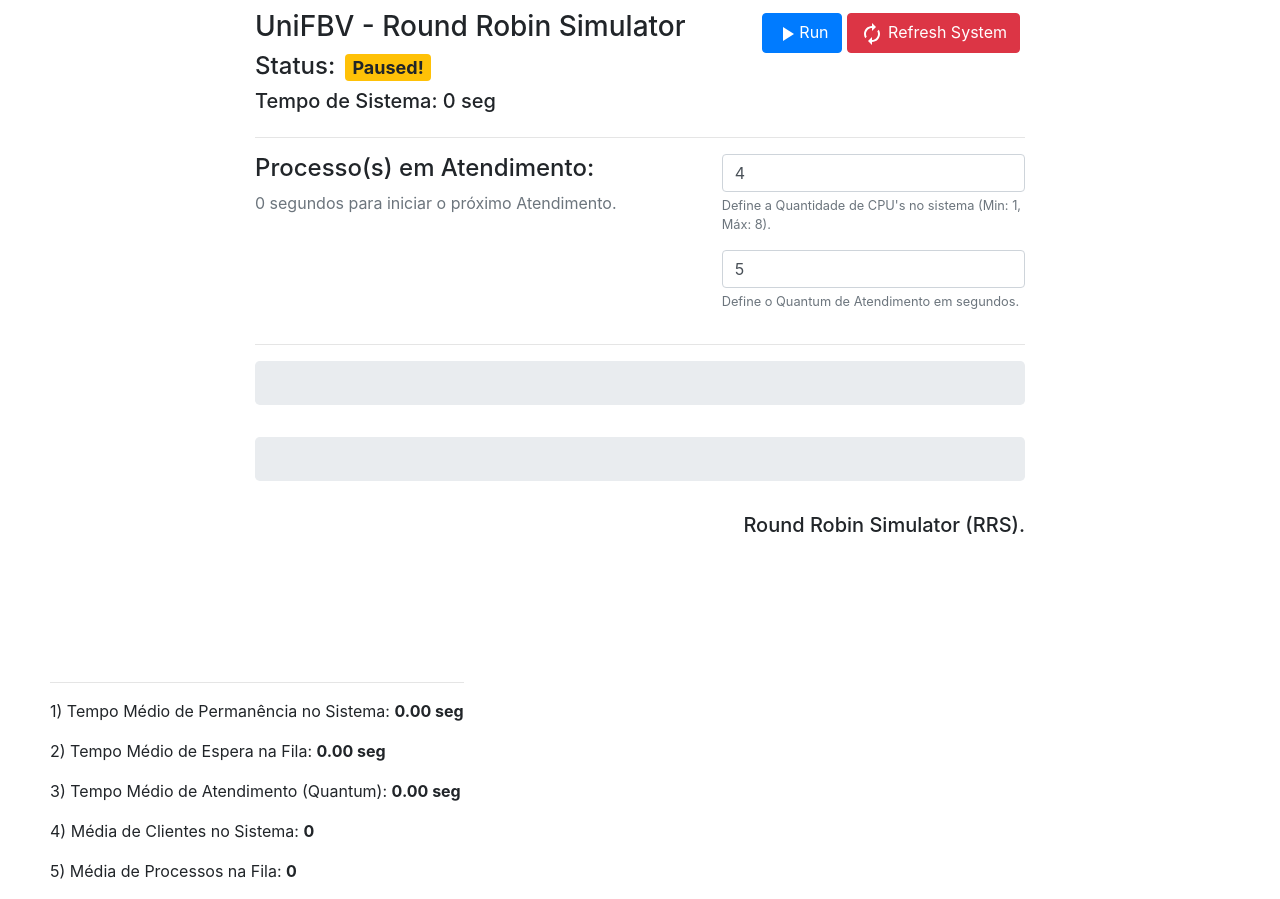
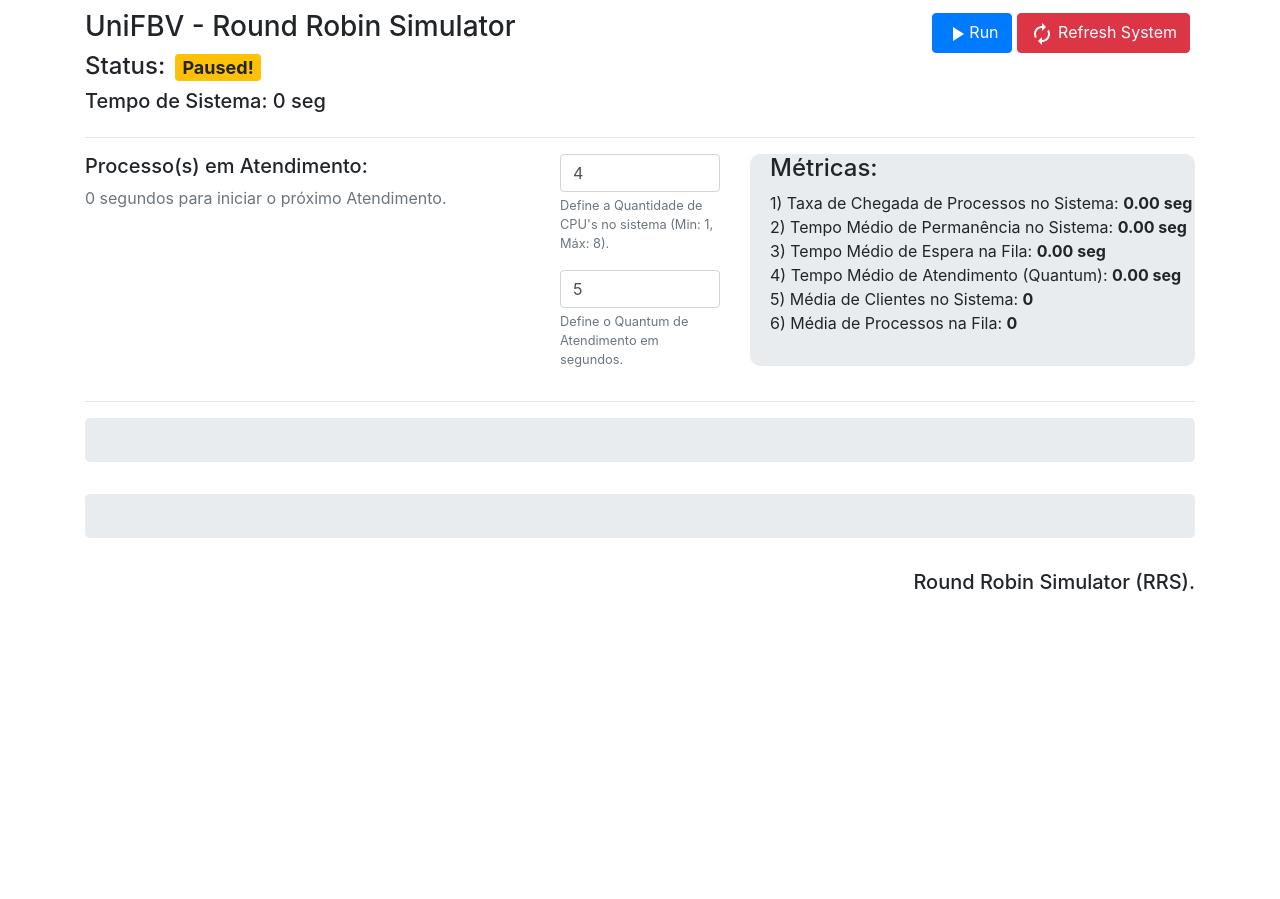
Before and after one commit to rafamatoso/roundrobinsim-reactsj, a React (Create React App) app in the folder osqueue-app/: page / in a window 1280 px wide. After the commit the page ends 800 px from the top, so only its background shows below. Built offline with nearby package versions, Linux system fonts and the light colour scheme.

Commit message:
Revisão no front e Métricas

```diff
--- a/osqueue-app/src/Components/RoundRobin.jsx
+++ b/osqueue-app/src/Components/RoundRobin.jsx
@@ -30,6 +30,9 @@
       quantumMaxTime: 5, // Tempo máximo do quantum de processamento
       systemTime: 0, // Tempo de Sistema
       sumTimeQueue: 0,
+      listArrivalRate: [],
+      sumArrivalRate: 0,
+      averageArrivalRate: 0,
       averageTimeInSystem: 0,
       averageTimeQueue: 0, // Tempo médio em Fila
       sumQuantumCost: 0,
@@ -51,11 +54,24 @@
   /* 1) Função que cria novos processos e gerencia a entrada na fila de Processos */
   _managerQueueProccess = () => {
     createProcessInterval = setInterval(() => {
-      let { queueProcess, paused } = this.state;
+      let {
+        queueProcess,
+        paused,
+        listArrivalRate,
+        sumArrivalRate
+      } = this.state;
       /* Verifica o status do sistema */
       if (!paused) {
         /* Random Processos a adicionar na Fila de Processos */
         let random = Math.floor(Math.random() * MAX_RANDOM) + 1;
+        /* Adiciona a quantidade de processos gerados numa lista para calcular o Ritmo de Chegada de Processos*/
+        listArrivalRate.push(random);
+        listArrivalRate.forEach(element => {
+          sumArrivalRate += element;
+        });
+        let averageArrivalRate = sumArrivalRate / listArrivalRate.length;
+        console.log(averageArrivalRate);
+
         /* Adiciona os novos Processos criados */
         for (let i = 0; i < random; ++i) {
           /* A cada iteração, um novo objeto Process será instanciado */
@@ -79,7 +95,8 @@
         this.setState({
           queueProcess: queueProcess,
           queueProcessLog: this._getQueueProcessLogText(random),
-          queueProcessLength: this._getQueueProcessLengthText()
+          queueProcessLength: this._getQueueProcessLengthText(),
+          averageArrivalRate: averageArrivalRate
         });
       }
     }, 5000); // Temporizador em milissegundos = 5 segundos
@@ -132,7 +149,7 @@
         /* Calcula a média de Elementos no Sistema */
         let averageProcessInSystem =
           averageProcessInQueue + averageProcessInAttendance;
-        console.log(averageProcessInSystem);
+        //console.log(averageProcessInSystem);
 
         /* Seta o estado */
         this.setState({
@@ -214,16 +231,16 @@
               /* Adiciona os processos finalizados no respectivo array */
               finalizedProcess.push(element);
               //console.log(finalizedProcess);
-              /* Bloco que calculará o custo médio de Quantums (média de Atendimento) dos processos finalizados*/
+              /* Bloco que calculará o Custo Médio de Quantums (média de Atendimento) dos processos finalizados*/
               sumQuantumCost += element.quantumCost;
               averageQuantumCost = sumQuantumCost / finalizedProcess.length;
-              /* Bloco que calculará o tempo médio na Fila dos Processos */
+              /* Bloco que calculará o Tempo Médio na Fila dos Processos */
               sumTimeQueue += element.timeInQueue;
               averageTimeQueue = sumTimeQueue / finalizedProcess.length;
               /* Bloco que calculará o Tempo Médio de permanência no Sistema */
               averageTimeInSystem +=
                 averageTimeQueue + averageQuantumCost - averageTimeInSystem;
-              console.log(averageTimeInSystem);
+              //console.log(averageTimeInSystem);
             } else {
               /* Devolve o processo para a fila de espera caso a condição inicial não seja satisfeita */
               queueProcess.push(element);
@@ -345,10 +362,7 @@
   render() {
     return (
       <div className="row">
-        <div
-          className="container"
-          style={{ marginTop: '10px', width: '800px' }}
-        >
+        <div className="container" style={{ marginTop: '10px' }}>
           <div className="d-inline-block" style={{ marginLeft: '0px' }}>
             <h3>UniFBV - Round Robin Simulator</h3>
             <h4>
@@ -396,9 +410,9 @@
 
           <div className="row">
             {/* Processos em Atendimento */}
-            <div className="col-md-7">
-              <div className="">
-                <h4>Processo(s) em Atendimento:</h4>
+            <div className="col-md-5">
+              <div>
+                <h5>Processo(s) em Atendimento:</h5>
                 {this.state.attendance.map((v, k) => (
                   <Attendance
                     key={k}
@@ -414,7 +428,7 @@
             </div>
 
             {/* Entradas do Usuário */}
-            <div className="col-md-5">
+            <div className="col-md-2">
               <div className="form-group">
                 <input
                   type="number"
@@ -442,6 +456,76 @@
                 <small id="time_max" className="form-text text-muted">
                   Define o Quantum de Atendimento em segundos.
                 </small>
+              </div>
+            </div>
+
+            {/* Métricas */}
+            <div className="col-md-5">
+              <div
+                style={{
+                  backgroundColor: '#e9ecef',
+                  borderRadius: '10px',
+                  paddingLeft: '20px',
+                  height: '212px'
+                }}
+              >
+                <h4>Métricas:</h4>
+                <div style={{ display: 'block' }}>
+                  <h7>
+                    {'1) Taxa de Chegada de Processos no Sistema: '}
+                    {
+                      <text style={{ fontWeight: 'bold' }}>
+                        {(this.state.averageArrivalRate / 5).toFixed(2) +
+                          ' seg'}
+                      </text>
+                    }
+                  </h7>
+                  <div></div>
+                  <h7>
+                    {'2) Tempo Médio de Permanência no Sistema: '}
+                    {
+                      <text style={{ fontWeight: 'bold' }}>
+                        {this.state.averageTimeInSystem.toFixed(2) + ' seg'}
+                      </text>
+                    }
+                  </h7>
+                  <div></div>
+                  <h7>
+                    {'3) Tempo Médio de Espera na Fila: '}
+                    {
+                      <text style={{ fontWeight: 'bold' }}>
+                        {this.state.averageTimeQueue.toFixed(2) + ' seg'}
+                      </text>
+                    }
+                  </h7>
+                  <div></div>
+                  <h7>
+                    {'4) Tempo Médio de Atendimento (Quantum): '}
+                    {
+                      <text style={{ fontWeight: 'bold' }}>
+                        {this.state.averageQuantumCost.toFixed(2) + ' seg'}
+                      </text>
+                    }
+                  </h7>
+                  <div></div>
+                  <h7>
+                    {'5) Média de Clientes no Sistema: '}
+                    {
+                      <text style={{ fontWeight: 'bold' }}>
+                        {this.state.averageProcessInSystem.toFixed(0)}
+                      </text>
+                    }
+                  </h7>
+                  <div></div>
+                  <h7>
+                    {'6) Média de Processos na Fila: '}
+                    {
+                      <text style={{ fontWeight: 'bold' }}>
+                        {this.state.averageProcessInQueue.toFixed(0)}
+                      </text>
+                    }
+                  </h7>
+                </div>
               </div>
             </div>
           </div>
@@ -504,63 +588,6 @@
         </div>
 
         {/* Renderização das Métricas */}
-        <div
-          style={{
-            width: '700px'
-          }}
-        >
-          <div
-            className="container"
-            style={{ marginTop: '10px', marginLeft: 50 }}
-          >
-            <div className="float-md-left">
-              <div className="d-inline-block" style={{ marginLeft: '0px' }}>
-                <div style={{ height: '111px' }}></div>
-                <hr></hr>
-                <p>
-                  {'1) Tempo Médio de Permanência no Sistema: '}
-                  {
-                    <text style={{ fontWeight: 'bold' }}>
-                      {this.state.averageTimeInSystem.toFixed(2) + ' seg'}
-                    </text>
-                  }
-                </p>
-                <p>
-                  {'2) Tempo Médio de Espera na Fila: '}
-                  {
-                    <text style={{ fontWeight: 'bold' }}>
-                      {this.state.averageTimeQueue.toFixed(2) + ' seg'}
-                    </text>
-                  }
-                </p>
-                <p>
-                  {'3) Tempo Médio de Atendimento (Quantum): '}
-                  {
-                    <text style={{ fontWeight: 'bold' }}>
-                      {this.state.averageQuantumCost.toFixed(2) + ' seg'}
-                    </text>
-                  }
-                </p>
-                <p>
-                  {'4) Média de Clientes no Sistema: '}
-                  {
-                    <text style={{ fontWeight: 'bold' }}>
-                      {this.state.averageProcessInSystem.toFixed(0)}
-                    </text>
-                  }
-                </p>
-                <p>
-                  {'5) Média de Processos na Fila: '}
-                  {
-                    <text style={{ fontWeight: 'bold' }}>
-                      {this.state.averageProcessInQueue.toFixed(0)}
-                    </text>
-                  }
-                </p>
-              </div>
-            </div>
-          </div>
-        </div>
       </div>
     );
   }
```
